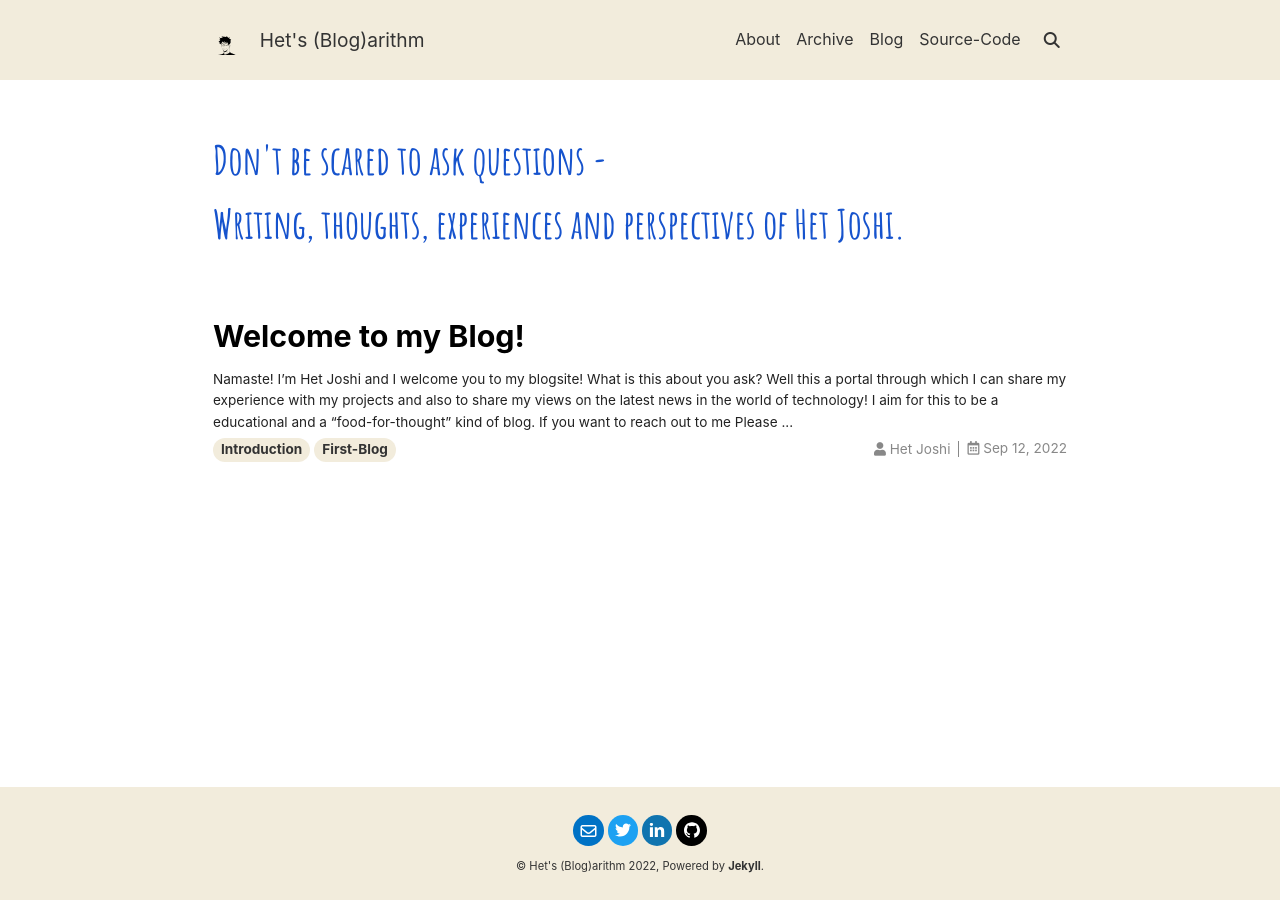
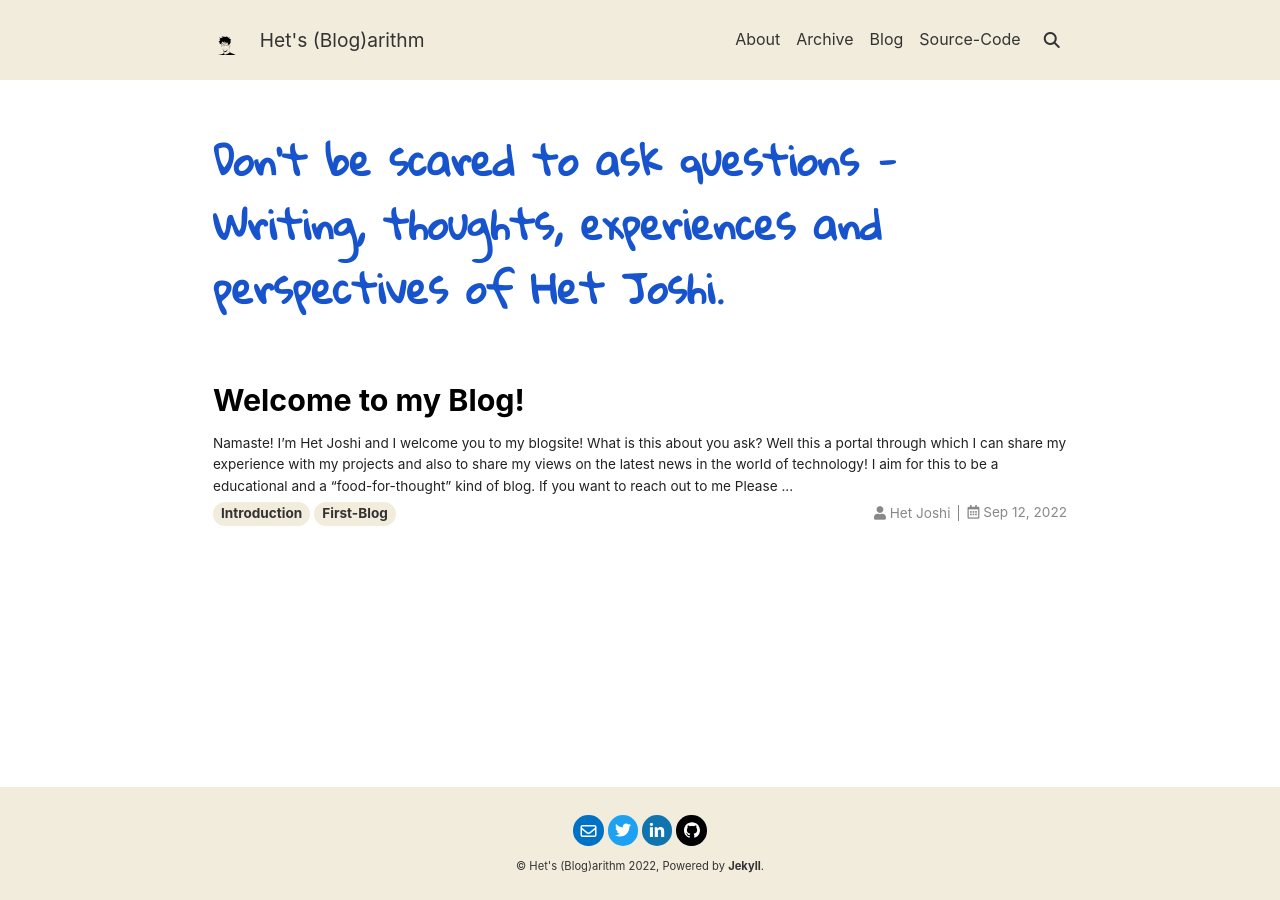
Before and after one commit to Het-Joshi/blog, a Jekyll site: the page built from index.html, in a window 1280 px wide. Built offline with Jekyll 4.4.1, drawn with Linux system fonts in a browser that asks for light colours; nearby versions of some CDN libraries; the list of posts is cut into pages by our own code.

Commit message:
Update article-header.html

```diff
--- a/_includes/article-header.html
+++ b/_includes/article-header.html
@@ -1,6 +1,6 @@
 <link rel="preconnect" href="https://fonts.googleapis.com">
 <link rel="preconnect" href="https://fonts.gstatic.com" crossorigin>
-<link href="https://fonts.googleapis.com/css2?family=Amatic+SC:wght@700&display=swap" rel="stylesheet">
+<link href="https://fonts.googleapis.com/css2?family=Gloria+Hallelujah&display=swap" rel="stylesheet">
 {%- include snippets/get-article-title.html article=include.article-%}
 {%- assign _article_title = __return -%}
 
@@ -20,7 +20,7 @@
     <div class="article__header">
       {%- if _show_title -%}
       <header>
-          <h2 style="color:#1653CD; font-family: 'Amatic SC', cursive; font-size: 2.5rem;">{{ _article_title }}</h2>
+          <h2 style="color:#1653CD; font-family: 'Gloria Hallelujah', cursive; font-size: 2.5rem;">{{ _article_title }}</h2>
       </header>
       {%- endif -%}
       {%- if _show_edit_on_github -%}
```
